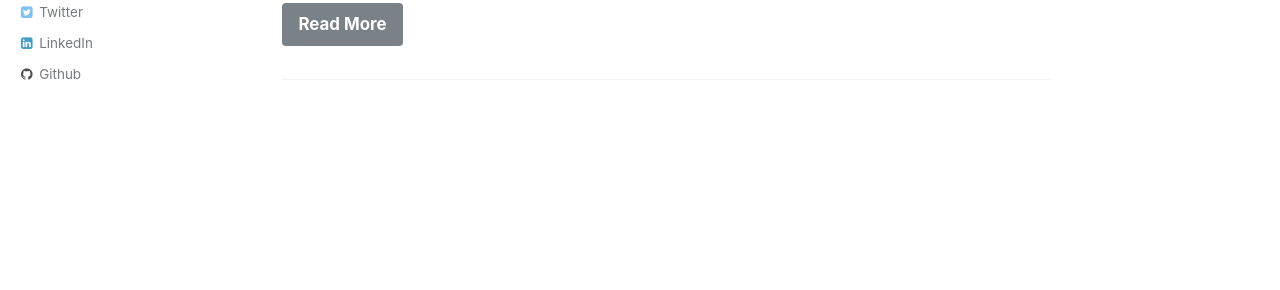
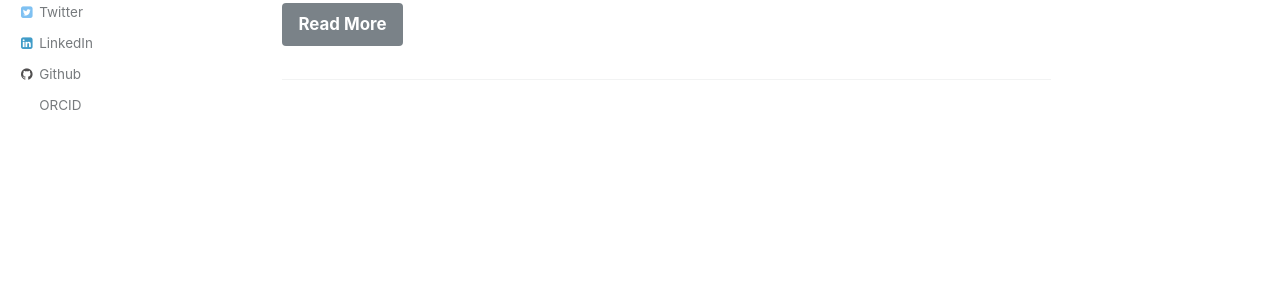
Before and after one commit to pjpaulpj/jonbra.github.io, a Jekyll site: the page built from index.md, in a window 1280 px wide. Shown: the part 368-658 px from the top of the page. Built offline with Jekyll 4.4.1, drawn with Linux system fonts in a browser that asks for light colours.

Commit message:
added orcid

```diff
--- a/_config.yml
+++ b/_config.yml
@@ -104,7 +104,7 @@ author:
   weibo            :
   xing             :
   youtube          :
-  orcid            :
+  orcid            : "0000-0003-0490-1175"
 
 
 # Reading Files
--- a/_includes/author-profile.html
+++ b/_includes/author-profile.html
@@ -97,6 +97,9 @@
       {% if author.vine %}
         <li><a href="https://vine.co/u/{{ author.vine }}"><i class="fa fa-fw fa-vine" aria-hidden="true"></i> Vine</a></li>
       {% endif %}
+      {% if author.orcid %}
+        <li><a href="http://orcid.org/{{ author.orcid }}"><i class="fa fa-fw fa-orcid" aria-hidden="true"></i> ORCID</a></li>
+      {% endif %}
     </ul>
   </div>
 </div>
```
